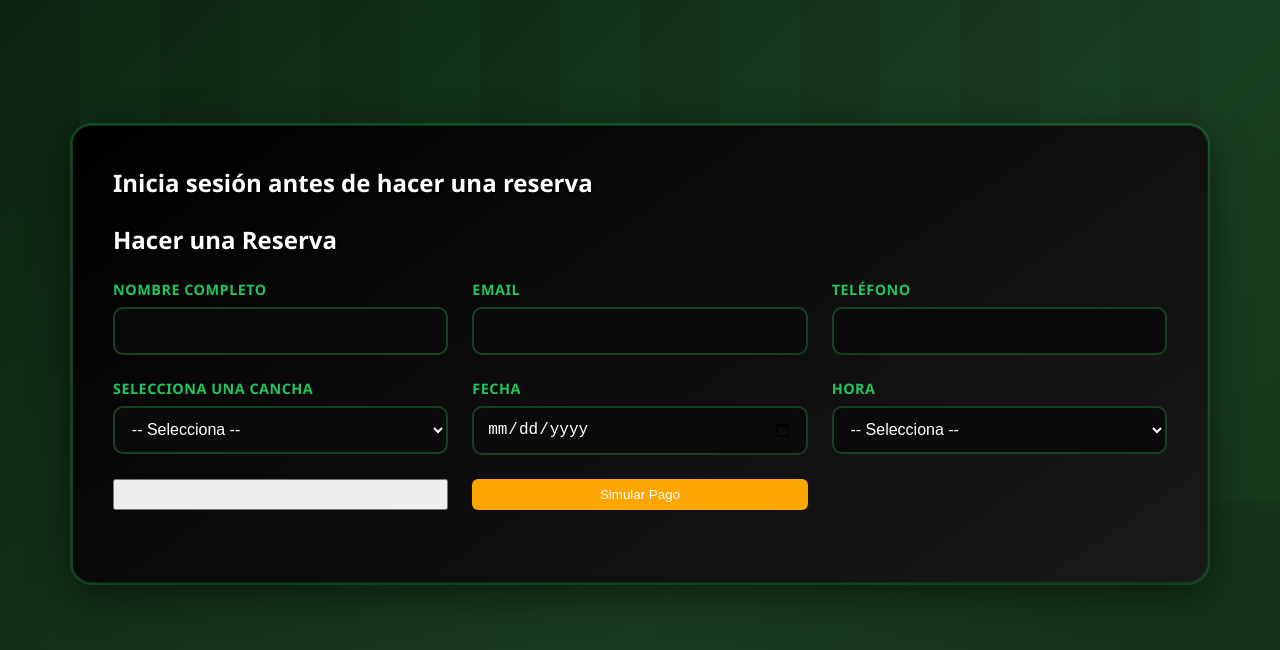
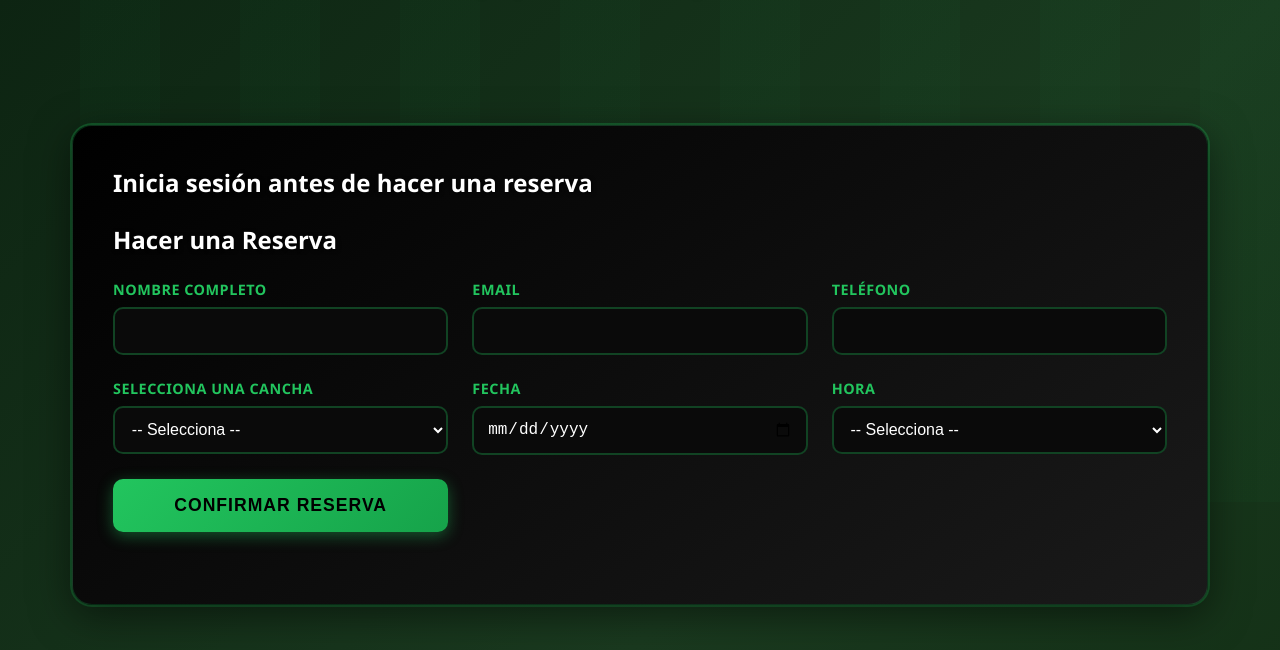
Before and after one commit to cccpxd/CanchaYA, a website: page Frontend/public.html in a window 1280 px wide. Shown: the part 298-948 px from the top of the page. Drawn offline with Linux system fonts and the light colour scheme.

Commit message:
agrego boton

```diff
--- a/Frontend/public.html
+++ b/Frontend/public.html
@@ -105,12 +105,10 @@
                         <option value="20:00">08:00 PM</option>
                     </select>
                 </div>
-                <button
-                <div class="form-group">
-                    <button id="btnPagoSimulado" type="button" class="btn-pago">Simular Pago</button>
-                    <span id="pagoStatus" style="margin-left:12px;"></span>
-                </div>
-type="submit" class="btn">Confirmar reserva</button>
+
+                <button type="submit" class="btn">Confirmar reserva</button>
+                <p id="mensajePago" class="mensaje-pago"></p>
+
             </form>
         </section>
 
```
Also changed, not shown: Frontend/torneos.html (+1 -0 lines).
